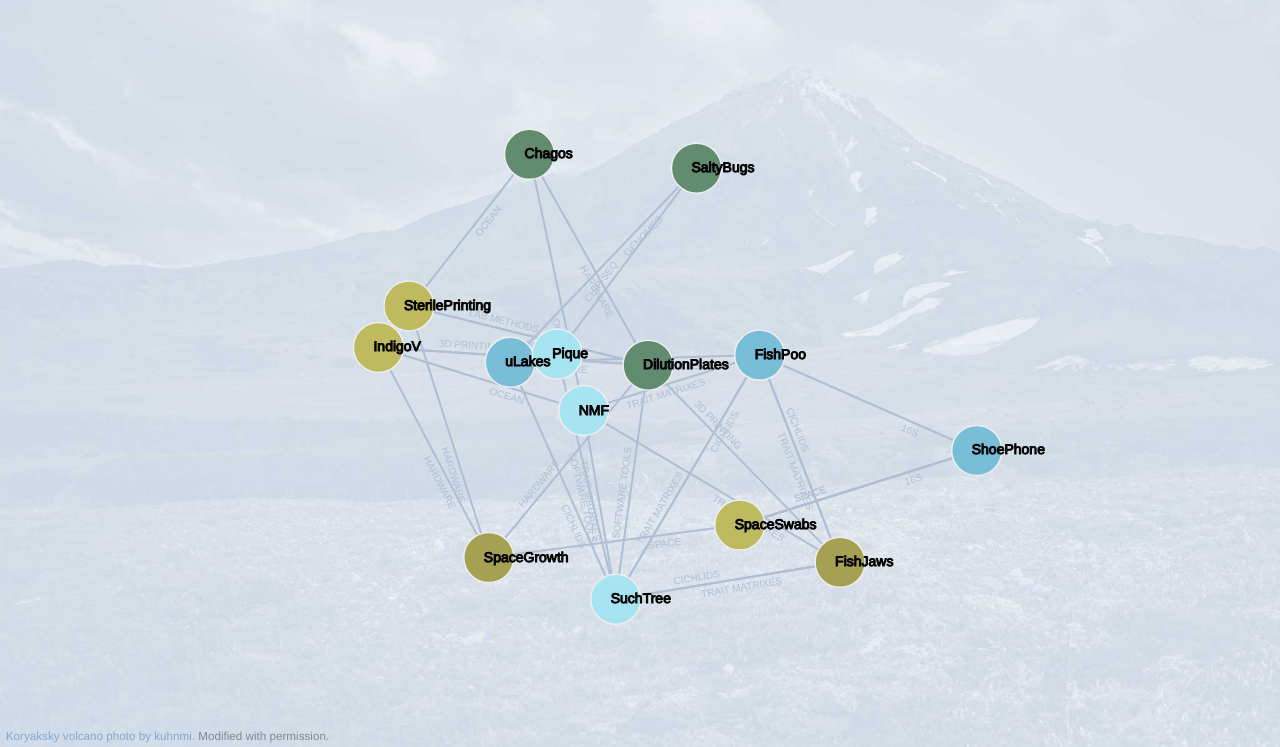
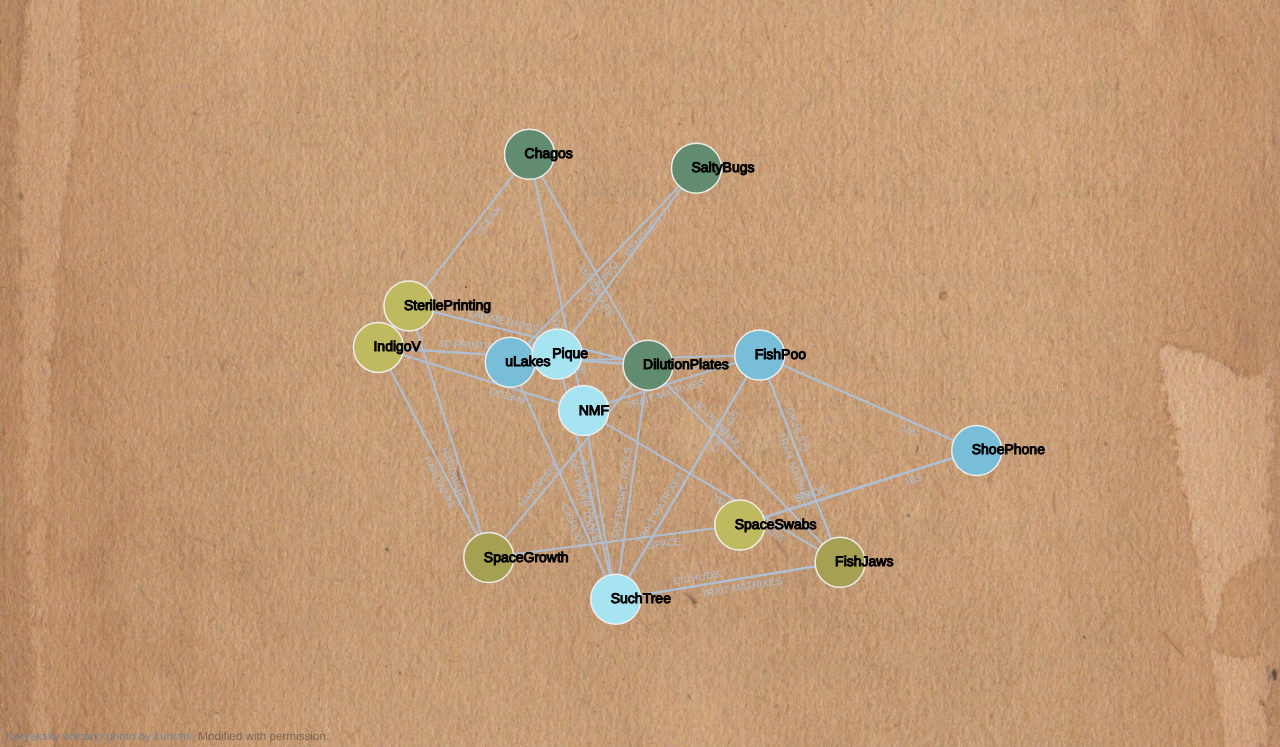
Before and after one commit to ryneches/dissertation, a plain HTML site: page index.html in a window 1280 px wide. Shown: the part 53-800 px from the top of the page. Drawn offline with Linux system fonts and the light colour scheme.

Commit message:
Switch background image for web index

```diff
--- a/css/full.css
+++ b/css/full.css
@@ -6,7 +6,7 @@
 
 body {
     margin-top: 50px; /* Required margin for .navbar-fixed-top. Remove if using .navbar-static-top. Change if height of navigation changes. */
-    background: url('../images/kamchatka.jpg') no-repeat center center fixed;
+    background: url('../images/20th-century-brown-vintage-paper-1.jpg') no-repeat center center fixed;
     -webkit-background-size: cover;
     -moz-background-size: cover;
     background-size: cover;
```
Also changed, not shown: images/20th-century-brown-vintage-paper-1.jpg (added).
